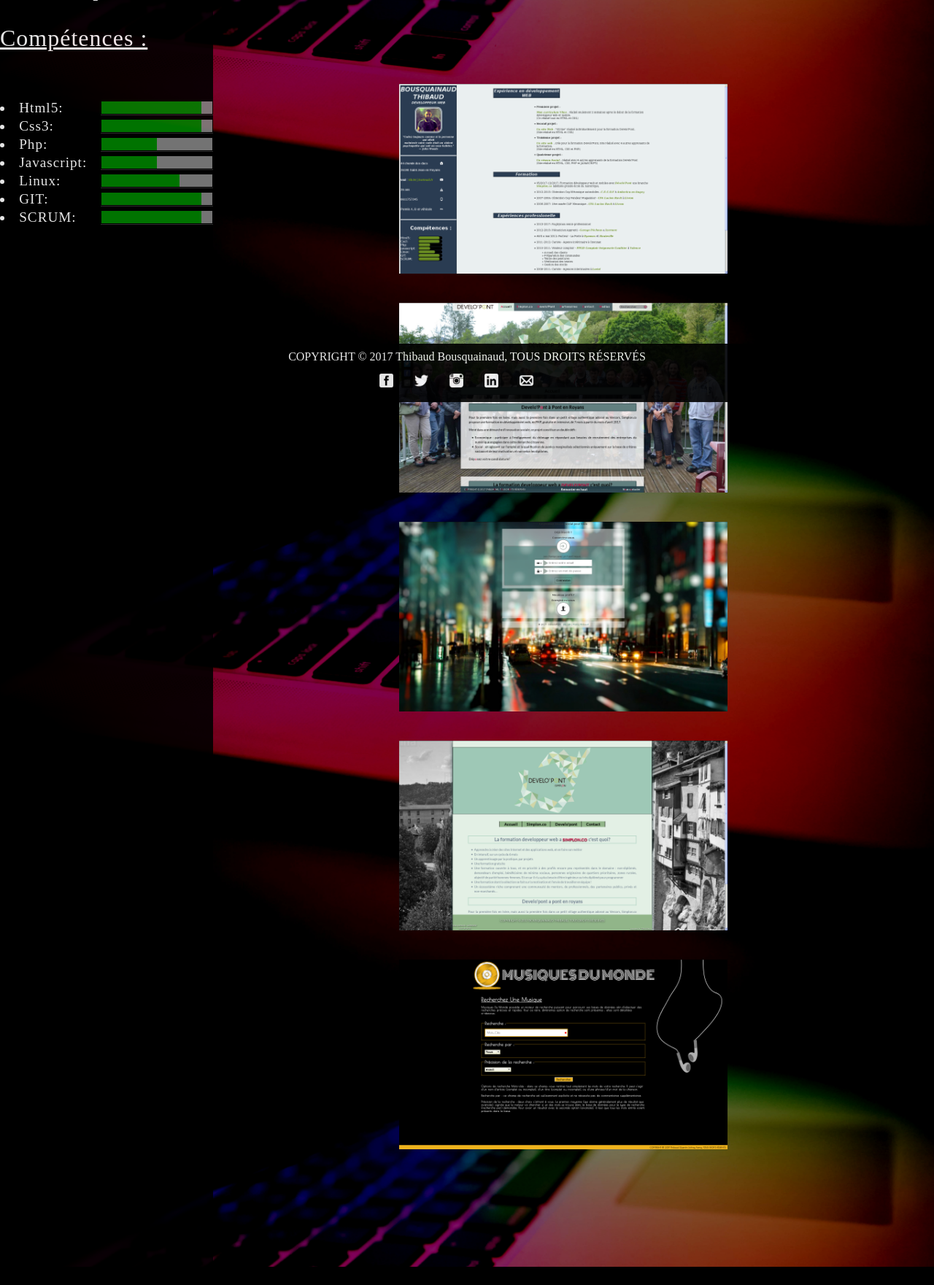
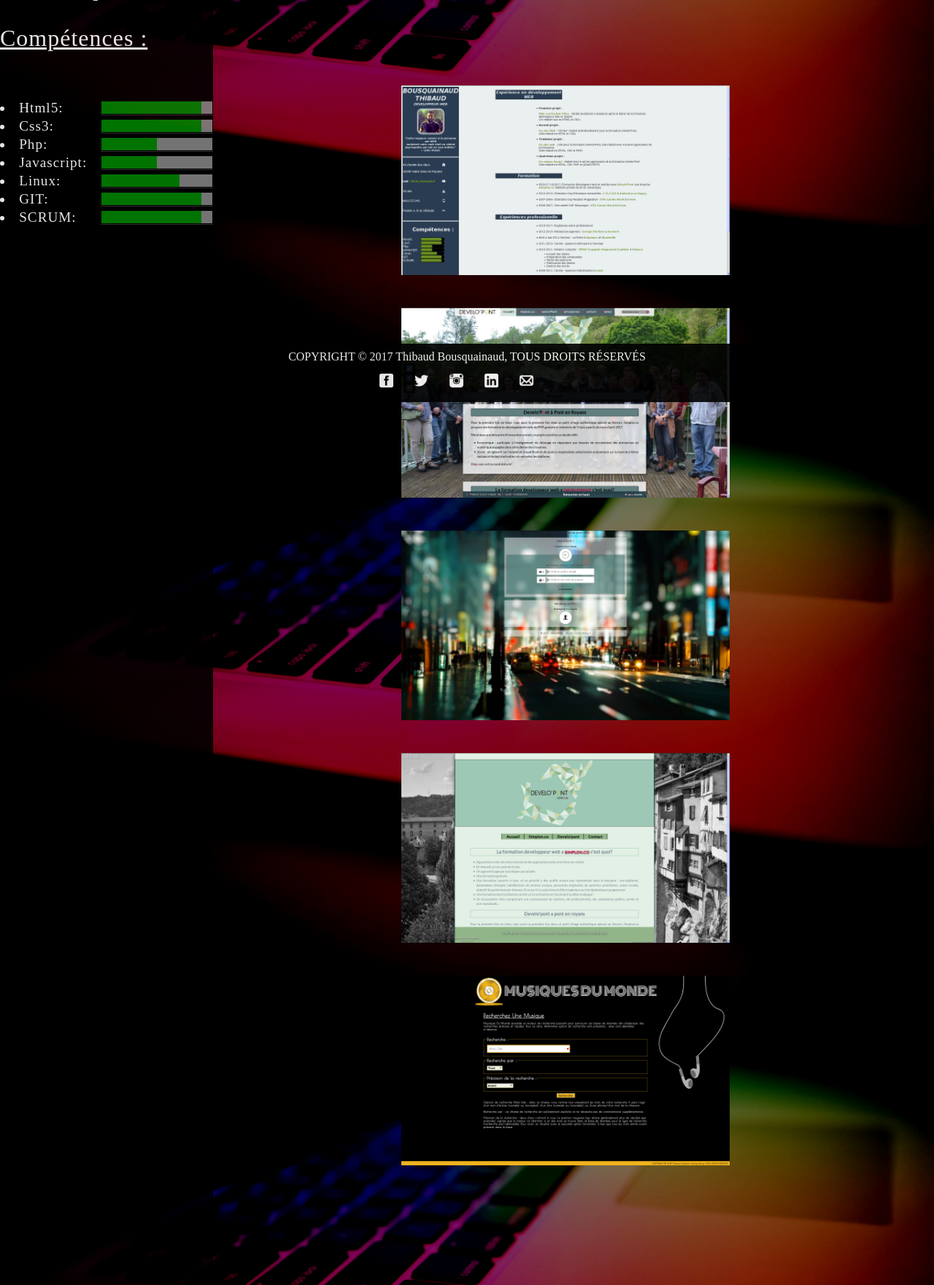
Before and after one commit to thibaud26/portfolio, a PHP site: page /mesCreations.php in a window 1280 px wide; the page is wider, and only the part inside the window is pictured. Shown: the part 249-2010 px from the top of that part at 73% size. Before the commit the page ends 1985 px from the top of that part, so only its background shows below. Run offline with PHP 8.4, Linux system fonts and the light colour scheme; some libraries are stand-ins or nearby versions.

Commit message:
changement creation

```diff
--- a/css/main.css
+++ b/css/main.css
@@ -312,7 +312,7 @@ progress::-moz-progress-bar {
     background-color: none;
     width: 450px;
     height: 260px;
-    margin: 20px;
+    margin: 2%;
 }
 
 
@@ -435,7 +435,6 @@ progress::-moz-progress-bar {
 .textAPropos {
     display: flex;
     flex-direction: column;
-    font-size: 0.5em;
     font-style: italic;
     font-weight: bold;
     max-width: 300px;
```
